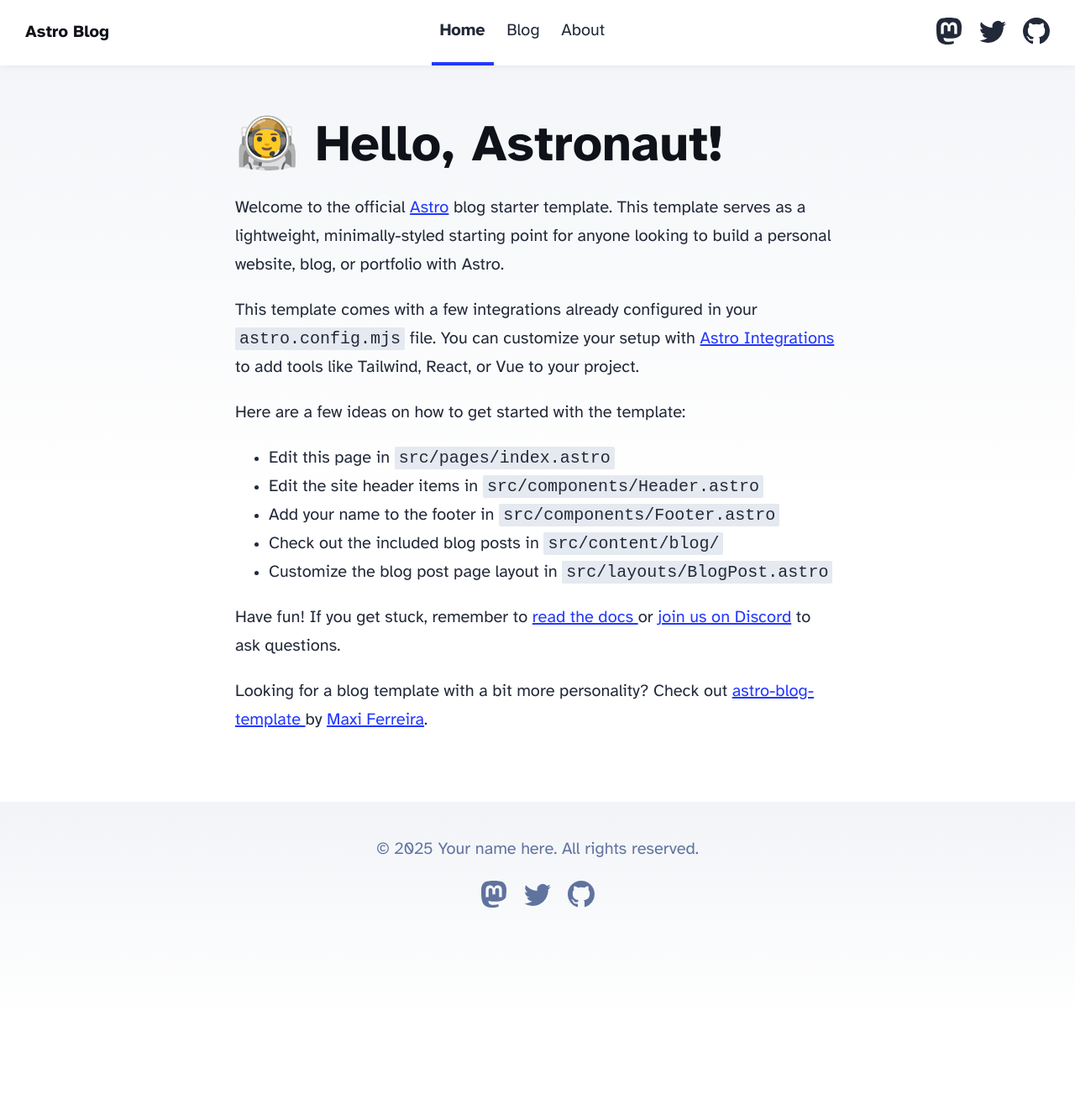
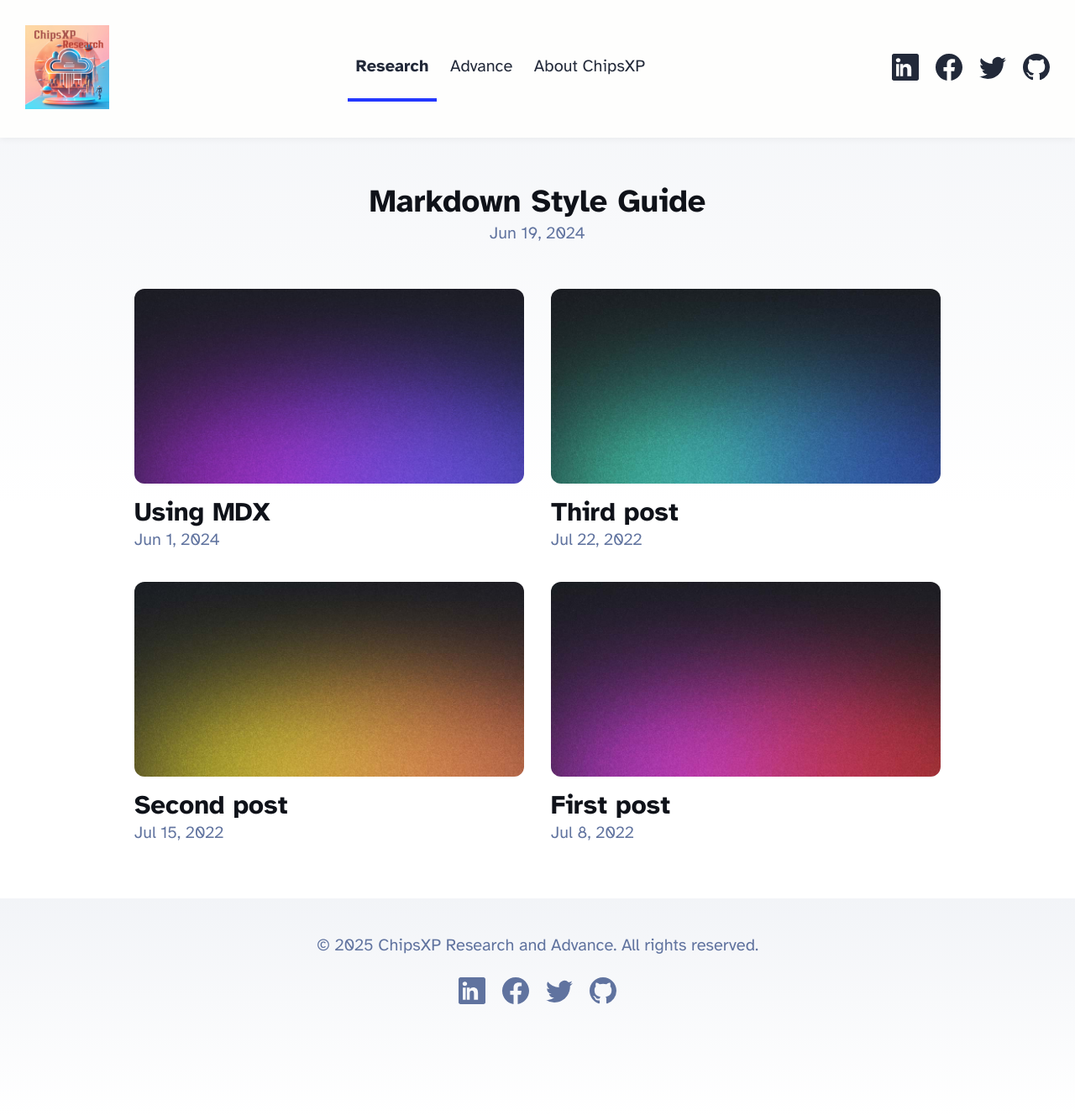
Before and after one commit to chipsxp/chipsxp-splash-page, an Astro site in the folder blog/: page / in a window 1280 px wide. Shown: the whole page at 84% size. Before the commit the page ends 1213 px from the top, so only its background shows below. Built offline with nearby package versions, Linux system fonts and the light colour scheme; Astro itself is replaced by a stand-in of ours.

Commit message:
Add Image props, Research Advance posts, all links in link.ts

```diff
--- a/blog/src/components/BaseHead.astro
+++ b/blog/src/components/BaseHead.astro
@@ -2,6 +2,8 @@
 // Import the global.css file here so that it is included on
 // all pages through the use of the <BaseHead /> component.
 import '../styles/global.css';
+import { Image } from 'astro:assets';
+import favicon from '../assets/images/ChipsXP-Favicon.png';
 
 interface Props {
 	title: string;
@@ -17,7 +19,7 @@
 <!-- Global Metadata -->
 <meta charset="utf-8" />
 <meta name="viewport" content="width=device-width,initial-scale=1" />
-<link rel="icon" type="image/svg+xml" href="/favicon.svg" />
+<link rel="icon" type="image/png" href={favicon.src} />
 <meta name="generator" content={Astro.generator} />
 
 <!-- Font preloads -->
--- a/blog/src/components/Footer.astro
+++ b/blog/src/components/Footer.astro
@@ -1,42 +1,27 @@
 ---
 const today = new Date();
+import { socialLinks } from '../consts/links';
 ---
 
 <footer>
-	&copy; {today.getFullYear()} Your name here. All rights reserved.
+	&copy; {today.getFullYear()} ChipsXP Research and Advance. All rights reserved.
 	<div class="social-links">
-		<a href="https://m.webtoo.ls/@astro" target="_blank">
-			<span class="sr-only">Follow Astro on Mastodon</span>
+		{socialLinks.map((link) => (
+			<a href={link.href} target="_blank">
+				<span class="sr-only">{link.srText}</span>
 				<svg
 					viewBox="0 0 16 16"
 					aria-hidden="true"
 					width="32"
 					height="32"
-				astro-icon="social/mastodon"
+					astro-icon={`social/${link.name.toLowerCase()}`}
 					><path
 						fill="currentColor"
-					d="M11.19 12.195c2.016-.24 3.77-1.475 3.99-2.603.348-1.778.32-4.339.32-4.339 0-3.47-2.286-4.488-2.286-4.488C12.062.238 10.083.017 8.027 0h-.05C5.92.017 3.942.238 2.79.765c0 0-2.285 1.017-2.285 4.488l-.002.662c-.004.64-.007 1.35.011 2.091.083 3.394.626 6.74 3.78 7.57 1.454.383 2.703.463 3.709.408 1.823-.1 2.847-.647 2.847-.647l-.06-1.317s-1.303.41-2.767.36c-1.45-.05-2.98-.156-3.215-1.928a3.614 3.614 0 0 1-.033-.496s1.424.346 3.228.428c1.103.05 2.137-.064 3.188-.189zm1.613-2.47H11.13v-4.08c0-.859-.364-1.295-1.091-1.295-.804 0-1.207.517-1.207 1.541v2.233H7.168V5.89c0-1.024-.403-1.541-1.207-1.541-.727 0-1.091.436-1.091 1.296v4.079H3.197V5.522c0-.859.22-1.541.66-2.046.456-.505 1.052-.764 1.793-.764.856 0 1.504.328 1.933.983L8 4.39l.417-.695c.429-.655 1.077-.983 1.934-.983.74 0 1.336.259 1.791.764.442.505.661 1.187.661 2.046v4.203z"
+						d={link.icon}
 					></path></svg
 				>
 			</a>
-		<a href="https://twitter.com/astrodotbuild" target="_blank">
-			<span class="sr-only">Follow Astro on Twitter</span>
-			<svg viewBox="0 0 16 16" aria-hidden="true" width="32" height="32" astro-icon="social/twitter"
-				><path
-					fill="currentColor"
-					d="M5.026 15c6.038 0 9.341-5.003 9.341-9.334 0-.14 0-.282-.006-.422A6.685 6.685 0 0 0 16 3.542a6.658 6.658 0 0 1-1.889.518 3.301 3.301 0 0 0 1.447-1.817 6.533 6.533 0 0 1-2.087.793A3.286 3.286 0 0 0 7.875 6.03a9.325 9.325 0 0 1-6.767-3.429 3.289 3.289 0 0 0 1.018 4.382A3.323 3.323 0 0 1 .64 6.575v.045a3.288 3.288 0 0 0 2.632 3.218 3.203 3.203 0 0 1-.865.115 3.23 3.23 0 0 1-.614-.057 3.283 3.283 0 0 0 3.067 2.277A6.588 6.588 0 0 1 .78 13.58a6.32 6.32 0 0 1-.78-.045A9.344 9.344 0 0 0 5.026 15z"
-				></path></svg
-			>
-		</a>
-		<a href="https://github.com/withastro/astro" target="_blank">
-			<span class="sr-only">Go to Astro's GitHub repo</span>
-			<svg viewBox="0 0 16 16" aria-hidden="true" width="32" height="32" astro-icon="social/github"
-				><path
-					fill="currentColor"
-					d="M8 0C3.58 0 0 3.58 0 8c0 3.54 2.29 6.53 5.47 7.59.4.07.55-.17.55-.38 0-.19-.01-.82-.01-1.49-2.01.37-2.53-.49-2.69-.94-.09-.23-.48-.94-.82-1.13-.28-.15-.68-.52-.01-.53.63-.01 1.08.58 1.23.82.72 1.21 1.87.87 2.33.66.07-.52.28-.87.51-1.07-1.78-.2-3.64-.89-3.64-3.95 0-.87.31-1.59.82-2.15-.08-.2-.36-1.02.08-2.12 0 0 .67-.21 2.2.82.64-.18 1.32-.27 2-.27.68 0 1.36.09 2 .27 1.53-1.04 2.2-.82 2.2-.82.44 1.1.16 1.92.08 2.12.51.56.82 1.27.82 2.15 0 3.07-1.87 3.75-3.65 3.95.29.25.54.73.54 1.48 0 1.07-.01 1.93-.01 2.2 0 .21.15.46.55.38A8.012 8.012 0 0 0 16 8c0-4.42-3.58-8-8-8z"
-				></path></svg
-			>
-		</a>
+		))}
 	</div>
 </footer>
 <style>
@@ -56,7 +41,11 @@
 		text-decoration: none;
 		color: rgb(var(--gray));
 	}
-	.social-links a:hover {
-		color: rgb(var(--gray-dark));
+	.social-links svg {
+		transition: transform 0.3s ease, filter 0.3s ease;
+	}
+	.social-links a:hover svg {
+		transform: scale(1.2);
+		filter: drop-shadow(0 0 4px rgba(var(--accent), 0.4));
 	}
 </style>
--- a/blog/src/components/Header.astro
+++ b/blog/src/components/Header.astro
@@ -1,44 +1,35 @@
 ---
 import HeaderLink from './HeaderLink.astro';
 import { SITE_TITLE } from '../consts';
+import { Image } from 'astro:assets';
+import logo from '../assets/images/chipsxp-research-logo.jpg';
+import { navigationLinks, socialLinks } from '../consts/links';
 ---
 
 <header>
 	<nav>
-		<h2><a href="/">{SITE_TITLE}</a></h2>
+		<h2>
+	<a href="/">
+		<Image src={logo} alt={SITE_TITLE} class="logo" />
+	</a>
+</h2>
 		<div class="internal-links">
-			<HeaderLink href="/">Home</HeaderLink>
-			<HeaderLink href="/blog">Blog</HeaderLink>
-			<HeaderLink href="/about">About</HeaderLink>
+			{navigationLinks.map((link) => (
+				<HeaderLink href={link.href}>{link.name}</HeaderLink>
+			))}
 		</div>
 		<div class="social-links">
-			<a href="https://m.webtoo.ls/@astro" target="_blank">
-				<span class="sr-only">Follow Astro on Mastodon</span>
+			{socialLinks.map((link) => (
+				<a href={link.href} target="_blank">
+					<span class="sr-only">{link.srText}</span>
 					<svg viewBox="0 0 16 16" aria-hidden="true" width="32" height="32"
 						><path
 							fill="currentColor"
-						d="M11.19 12.195c2.016-.24 3.77-1.475 3.99-2.603.348-1.778.32-4.339.32-4.339 0-3.47-2.286-4.488-2.286-4.488C12.062.238 10.083.017 8.027 0h-.05C5.92.017 3.942.238 2.79.765c0 0-2.285 1.017-2.285 4.488l-.002.662c-.004.64-.007 1.35.011 2.091.083 3.394.626 6.74 3.78 7.57 1.454.383 2.703.463 3.709.408 1.823-.1 2.847-.647 2.847-.647l-.06-1.317s-1.303.41-2.767.36c-1.45-.05-2.98-.156-3.215-1.928a3.614 3.614 0 0 1-.033-.496s1.424.346 3.228.428c1.103.05 2.137-.064 3.188-.189zm1.613-2.47H11.13v-4.08c0-.859-.364-1.295-1.091-1.295-.804 0-1.207.517-1.207 1.541v2.233H7.168V5.89c0-1.024-.403-1.541-1.207-1.541-.727 0-1.091.436-1.091 1.296v4.079H3.197V5.522c0-.859.22-1.541.66-2.046.456-.505 1.052-.764 1.793-.764.856 0 1.504.328 1.933.983L8 4.39l.417-.695c.429-.655 1.077-.983 1.934-.983.74 0 1.336.259 1.791.764.442.505.661 1.187.661 2.046v4.203z"
+							d={link.icon}
 						></path></svg
 					>
 				</a>
-			<a href="https://twitter.com/astrodotbuild" target="_blank">
-				<span class="sr-only">Follow Astro on Twitter</span>
-				<svg viewBox="0 0 16 16" aria-hidden="true" width="32" height="32"
-					><path
-						fill="currentColor"
-						d="M5.026 15c6.038 0 9.341-5.003 9.341-9.334 0-.14 0-.282-.006-.422A6.685 6.685 0 0 0 16 3.542a6.658 6.658 0 0 1-1.889.518 3.301 3.301 0 0 0 1.447-1.817 6.533 6.533 0 0 1-2.087.793A3.286 3.286 0 0 0 7.875 6.03a9.325 9.325 0 0 1-6.767-3.429 3.289 3.289 0 0 0 1.018 4.382A3.323 3.323 0 0 1 .64 6.575v.045a3.288 3.288 0 0 0 2.632 3.218 3.203 3.203 0 0 1-.865.115 3.23 3.23 0 0 1-.614-.057 3.283 3.283 0 0 0 3.067 2.277A6.588 6.588 0 0 1 .78 13.58a6.32 6.32 0 0 1-.78-.045A9.344 9.344 0 0 0 5.026 15z"
-					></path></svg
-				>
-			</a>
-			<a href="https://github.com/withastro/astro" target="_blank">
-				<span class="sr-only">Go to Astro's GitHub repo</span>
-				<svg viewBox="0 0 16 16" aria-hidden="true" width="32" height="32"
-					><path
-						fill="currentColor"
-						d="M8 0C3.58 0 0 3.58 0 8c0 3.54 2.29 6.53 5.47 7.59.4.07.55-.17.55-.38 0-.19-.01-.82-.01-1.49-2.01.37-2.53-.49-2.69-.94-.09-.23-.48-.94-.82-1.13-.28-.15-.68-.52-.01-.53.63-.01 1.08.58 1.23.82.72 1.21 1.87.87 2.33.66.07-.52.28-.87.51-1.07-1.78-.2-3.64-.89-3.64-3.95 0-.87.31-1.59.82-2.15-.08-.2-.36-1.02.08-2.12 0 0 .67-.21 2.2.82.64-.18 1.32-.27 2-.27.68 0 1.36.09 2 .27 1.53-1.04 2.2-.82 2.2-.82.44 1.1.16 1.92.08 2.12.51.56.82 1.27.82 2.15 0 3.07-1.87 3.75-3.65 3.95.29.25.54.73.54 1.48 0 1.07-.01 1.93-.01 2.2 0 .21.15.46.55.38A8.012 8.012 0 0 0 16 8c0-4.42-3.58-8-8-8z"
-					></path></svg
-				>
-			</a>
+			))}
 		</div>
 	</nav>
 </header>
@@ -46,12 +37,21 @@
 	header {
 		margin: 0;
 		padding: 0 1em;
-		background: white;
+		background: rgb(254, 254, 253);
 		box-shadow: 0 2px 8px rgba(var(--black), 5%);
 	}
 	h2 {
 		margin: 0;
 		font-size: 1em;
+		display: flex;
+		align-items: center;
+	}
+
+	.logo {
+		height: 100px;
+		width: auto;
+		display: block;
+		padding: 0.5em 0;
 	}
 
 	h2 a,
@@ -77,6 +77,13 @@
 	.social-links a {
 		display: flex;
 	}
+	.social-links svg {
+		transition: transform 0.3s ease, filter 0.3s ease;
+	}
+	.social-links a:hover svg {
+		transform: scale(1.2);
+		filter: drop-shadow(0 0 4px rgba(var(--accent), 0.4));
+	}
 	@media (max-width: 720px) {
 		.social-links {
 			display: none;
--- a/blog/src/consts.ts
+++ b/blog/src/consts.ts
@@ -1,5 +1,5 @@
 // Place any global data in this file.
 // You can import this data from anywhere in your site by using the `import` keyword.
 
-export const SITE_TITLE = 'Astro Blog';
-export const SITE_DESCRIPTION = 'Welcome to my website!';
+export const SITE_TITLE = 'ChipsXP Research';
+export const SITE_DESCRIPTION = 'ChipsXP Research is a blog about the latest research in computer language, machine learning, and artificial intelligence.';
--- /dev/null
+++ b/blog/src/consts/links.ts
@@ -0,0 +1,43 @@
+// Navigation Links
+export const navigationLinks = [
+    {
+        name: 'Research',
+        href: '/',
+    },
+    {
+        name: 'Advance',
+        href: '/blog',
+    },
+    {
+        name: 'About ChipsXP',
+        href: '/about',
+    },
+];
+
+// Social Media Links
+export const socialLinks = [
+    {
+        name: 'LinkedIn',
+        href: 'https://linkedin.com/company/chipsxp',
+        icon: 'M0 1.146C0 .513.526 0 1.175 0h13.65C15.474 0 16 .513 16 1.146v13.708c0 .633-.526 1.146-1.175 1.146H1.175C.526 16 0 15.487 0 14.854V1.146zm4.943 12.248V6.169H2.542v7.225h2.401zm-1.2-8.212c.837 0 1.358-.554 1.358-1.248-.015-.709-.52-1.248-1.342-1.248-.822 0-1.359.54-1.359 1.248 0 .694.521 1.248 1.327 1.248h.016zm2.908 8.212V9.359c0-.216.016-.432.08-.586.173-.431.568-.878 1.232-.878.869 0 1.216.662 1.216 1.634v3.865h2.401V9.25c0-2.22-1.184-3.252-2.764-3.252-1.274 0-1.845.7-2.165 1.193v.025h-.016a5.54 5.54 0 0 1 .016-.025V6.169h-2.4c.03.678 0 7.225 0 7.225h2.4z',
+        srText: 'Follow ChipsXP on LinkedIn'
+    },
+    {
+        name: 'Facebook',
+        href: 'https://facebook.com/chipsxp',
+        icon: 'M16 8.049c0-4.446-3.582-8.05-8-8.05C3.58 0-.002 3.603-.002 8.05c0 4.017 2.926 7.347 6.75 7.951v-5.625h-2.03V8.05H6.75V6.275c0-2.017 1.195-3.131 3.022-3.131.876 0 1.791.157 1.791.157v1.98h-1.009c-.993 0-1.303.621-1.303 1.258v1.51h2.218l-.354 2.326H9.25V16c3.824-.604 6.75-3.934 6.75-7.951z',
+        srText: 'Follow ChipsXP on Facebook'
+    },
+    {
+        name: 'Twitter',
+        href: 'https://twitter.com/astrodotbuild',
+        icon: 'M5.026 15c6.038 0 9.341-5.003 9.341-9.334 0-.14 0-.282-.006-.422A6.685 6.685 0 0 0 16 3.542a6.658 6.658 0 0 1-1.889.518 3.301 3.301 0 0 0 1.447-1.817 6.533 6.533 0 0 1-2.087.793A3.286 3.286 0 0 0 7.875 6.03a9.325 9.325 0 0 1-6.767-3.429 3.289 3.289 0 0 0 1.018 4.382A3.323 3.323 0 0 1 .64 6.575v.045a3.288 3.288 0 0 0 2.632 3.218 3.203 3.203 0 0 1-.865.115 3.23 3.23 0 0 1-.614-.057 3.283 3.283 0 0 0 3.067 2.277A6.588 6.588 0 0 1 .78 13.58a6.32 6.32 0 0 1-.78-.045A9.344 9.344 0 0 0 5.026 15z',
+        srText: 'Follow Astro on Twitter'
+    },
+    {
+        name: 'GitHub',
+        href: 'https://github.com/withastro/astro',
+        icon: 'M8 0C3.58 0 0 3.58 0 8c0 3.54 2.29 6.53 5.47 7.59.4.07.55-.17.55-.38 0-.19-.01-.82-.01-1.49-2.01.37-2.53-.49-2.69-.94-.09-.23-.48-.94-.82-1.13-.28-.15-.68-.52-.01-.53.63-.01 1.08.58 1.23.82.72 1.21 1.87.87 2.33.66.07-.52.28-.87.51-1.07-1.78-.2-3.64-.89-3.64-3.95 0-.87.31-1.59.82-2.15-.08-.2-.36-1.02.08-2.12 0 0 .67-.21 2.2.82.64-.18 1.32-.27 2-.27.68 0 1.36.09 2 .27 1.53-1.04 2.2-.82 2.2-.82.44 1.1.16 1.92.08 2.12.51.56.82 1.27.82 2.15 0 3.07-1.87 3.75-3.65 3.95.29.25.54.73.54 1.48 0 1.07-.01 1.93-.01 2.2 0 .21.15.46.55.38A8.012 8.012 0 0 0 16 8c0-4.42-3.58-8-8-8z',
+        srText: 'Go to Astro\'s GitHub repo'
+    }
+];
--- a/blog/src/pages/index.astro
+++ b/blog/src/pages/index.astro
@@ -3,47 +3,130 @@
 import Header from '../components/Header.astro';
 import Footer from '../components/Footer.astro';
 import { SITE_TITLE, SITE_DESCRIPTION } from '../consts';
+import { getCollection } from 'astro:content';
+import { Image } from 'astro:assets';
+import FormattedDate from '../components/FormattedDate.astro';
+
+const posts = (await getCollection('blog')).sort(
+	(a, b) => b.data.pubDate.valueOf() - a.data.pubDate.valueOf(),
+);
+
+// Import images using the recommended pattern
+const images = import.meta.glob<{ default: ImageMetadata }>('/src/assets/images/*.{jpeg,jpg,png,gif,webp}');
+
+// Process images before template rendering
+const processedPosts = await Promise.all(
+	posts.map(async (post) => {
+		const imagePath = post.data.heroImage ? `/src/assets/images/${post.data.heroImage}` : null;
+		const imageImport = imagePath && images[imagePath] ? await images[imagePath]() : null;
+		return { ...post, imageImport };
+	})
+);
 ---
 
 <!doctype html>
 <html lang="en">
 	<head>
 		<BaseHead title={SITE_TITLE} description={SITE_DESCRIPTION} />
+		<style>
+			main {
+				width: 960px;
+			}
+			ul {
+				display: flex;
+				flex-wrap: wrap;
+				gap: 2rem;
+				list-style-type: none;
+				margin: 0;
+				padding: 0;
+			}
+			ul li {
+				width: calc(50% - 1rem);
+			}
+			ul li * {
+				text-decoration: none;
+				transition: 0.2s ease;
+			}
+			ul li:first-child {
+				width: 100%;
+				margin-bottom: 1rem;
+				text-align: center;
+			}
+			ul li:first-child img {
+				width: 100%;
+			}
+			ul li:first-child .title {
+				font-size: 2.369rem;
+			}
+			ul li img {
+				margin-bottom: 0.5rem;
+				border-radius: 12px;
+			}
+			ul li a {
+				display: block;
+			}
+			.title {
+				margin: 0;
+				color: rgb(var(--black));
+				line-height: 1;
+			}
+			.date {
+				margin: 0;
+				color: rgb(var(--gray));
+			}
+			ul li a:hover h4,
+			ul li a:hover .date {
+				color: rgb(var(--accent));
+			}
+			ul a:hover img {
+				box-shadow: var(--box-shadow);
+			}
+			@media (max-width: 720px) {
+				ul {
+					gap: 0.5em;
+				}
+				ul li {
+					width: 100%;
+					text-align: center;
+				}
+				ul li:first-child {
+					margin-bottom: 0;
+				}
+				ul li:first-child .title {
+					font-size: 1.563em;
+				}
+			}
+		</style>
 	</head>
 	<body>
 		<Header />
 		<main>
-			<h1>🧑‍🚀 Hello, Astronaut!</h1>
-			<p>
-				Welcome to the official <a href="https://astro.build/">Astro</a> blog starter template. This
-				template serves as a lightweight, minimally-styled starting point for anyone looking to build
-				a personal website, blog, or portfolio with Astro.
-			</p>
-			<p>
-				This template comes with a few integrations already configured in your
-				<code>astro.config.mjs</code> file. You can customize your setup with
-				<a href="https://astro.build/integrations">Astro Integrations</a> to add tools like Tailwind,
-				React, or Vue to your project.
-			</p>
-			<p>Here are a few ideas on how to get started with the template:</p>
-			<ul>
-				<li>Edit this page in <code>src/pages/index.astro</code></li>
-				<li>Edit the site header items in <code>src/components/Header.astro</code></li>
-				<li>Add your name to the footer in <code>src/components/Footer.astro</code></li>
-				<li>Check out the included blog posts in <code>src/content/blog/</code></li>
-				<li>Customize the blog post page layout in <code>src/layouts/BlogPost.astro</code></li>
-			</ul>
-			<p>
-				Have fun! If you get stuck, remember to <a href="https://docs.astro.build/"
-					>read the docs
-				</a> or <a href="https://astro.build/chat">join us on Discord</a> to ask questions.
-			</p>
-			<p>
-				Looking for a blog template with a bit more personality? Check out <a
-					href="https://github.com/Charca/astro-blog-template"
-					>astro-blog-template
-				</a> by <a href="https://twitter.com/Charca">Maxi Ferreira</a>.
-			</p>
+			<section>
+				<ul>
+					{
+						processedPosts.map((post) => (
+							<li>
+								<a href={`/blog/${post.id}/`}>
+									{post.imageImport && (
+										<Image
+											src={post.imageImport.default}
+											width={720}
+											height={360}
+											alt=""
+											format="webp"
+											quality={80}
+										/>
+									)}
+									<h4 class="title">{post.data.title}</h4>
+									<p class="date">
+										<FormattedDate date={post.data.pubDate} />
+									</p>
+								</a>
+							</li>
+						))
+					}
+				</ul>
+			</section>
 		</main>
 		<Footer />
 	</body>
```
Also changed, not shown: blog/public/blog-placeholder-1.jpg (deleted), blog/public/blog-placeholder-2.jpg (deleted), blog/public/blog-placeholder-3.jpg (deleted), blog/public/blog-placeholder-4.jpg (deleted), blog/public/blog-placeholder-5.jpg (deleted), blog/public/blog-placeholder-about.jpg (deleted), blog/src/assets/images/ChipsXP-Favicon.png (added), blog/src/assets/images/chipsxp-research-logo.jpg (added), 2 other files. Lines whose indentation alone changed are shown as unchanged.
